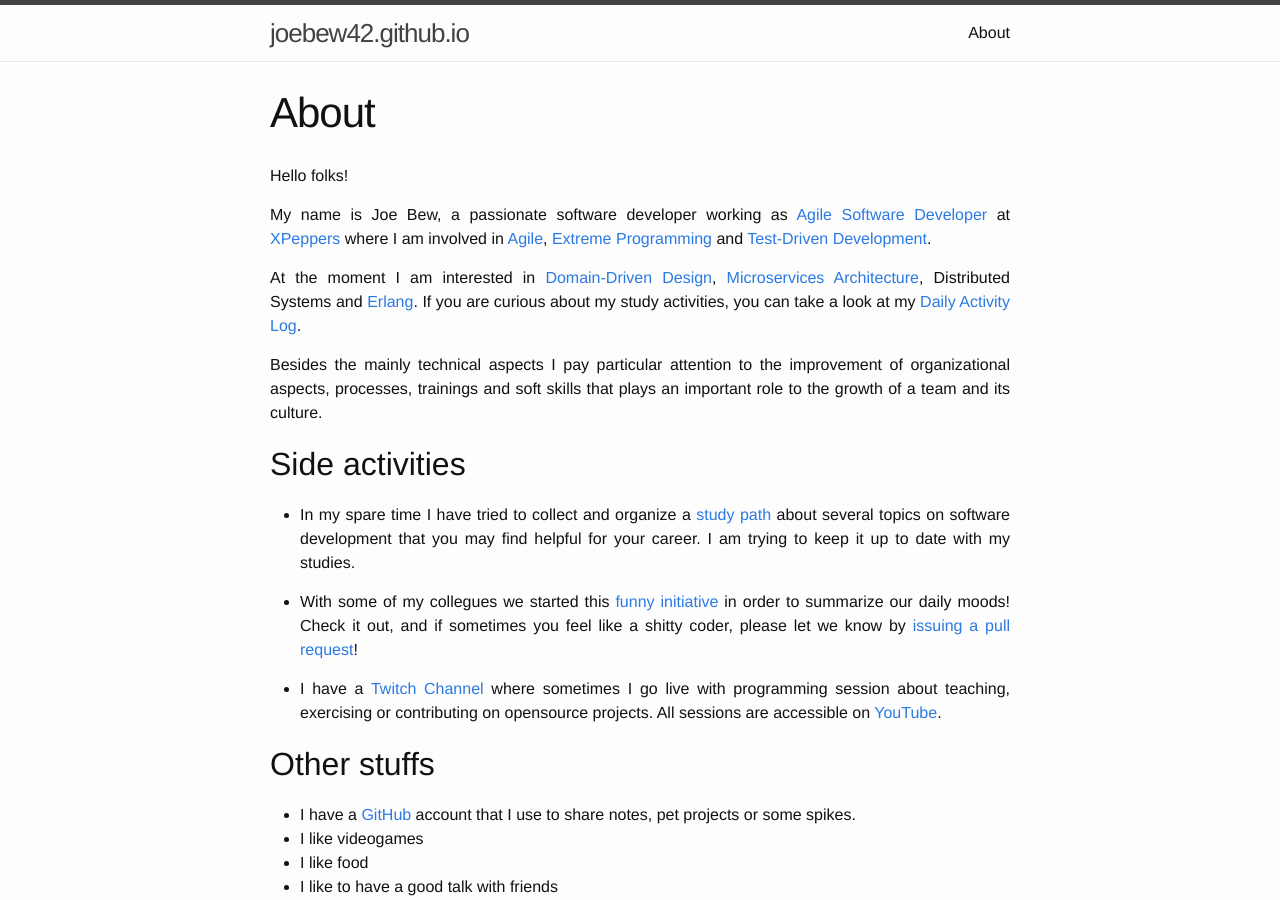
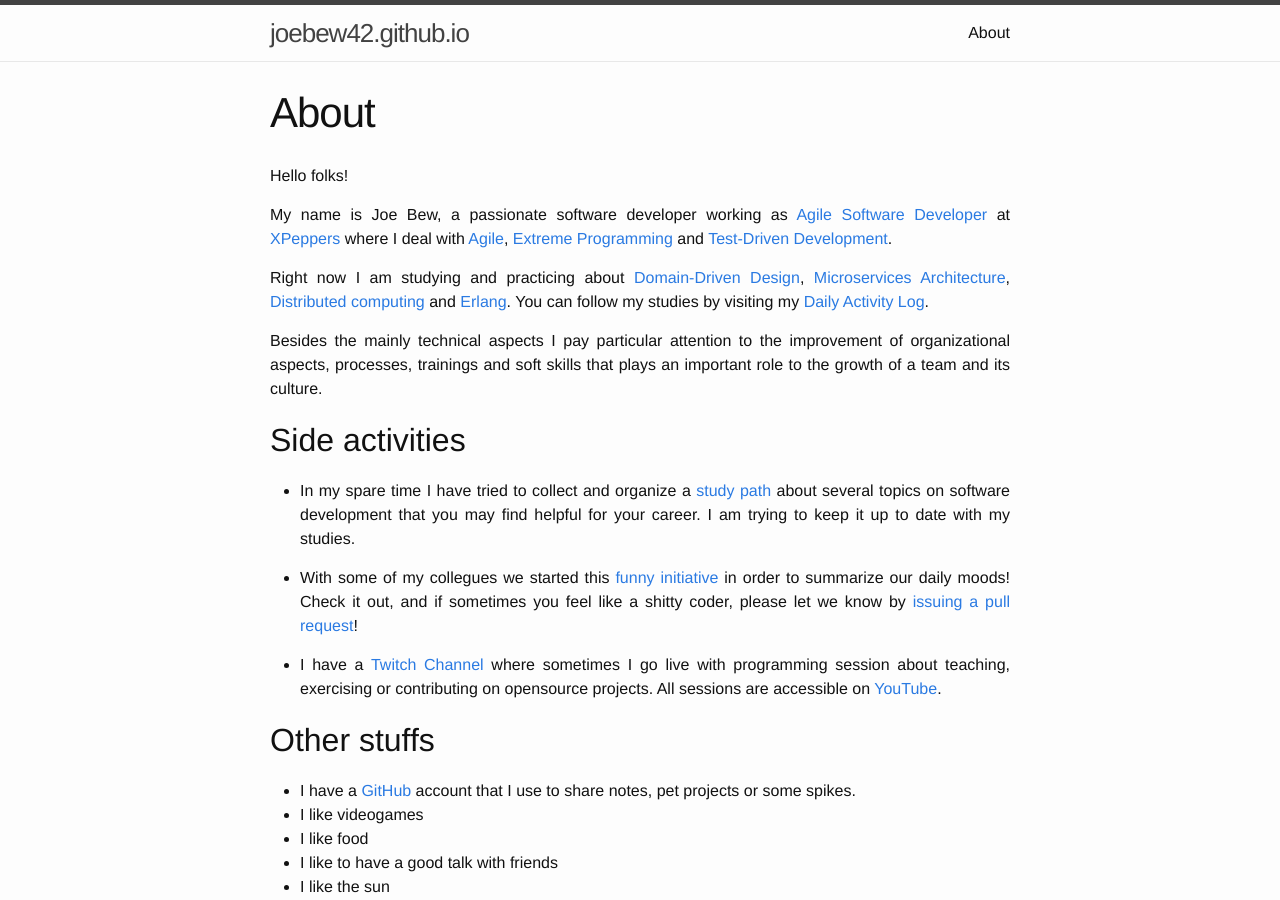
Before and after one commit to joebew42/joebew42.github.io, a Jekyll site: the page built from about.md, in a window 1280 px wide and 900 px high. Built offline with Jekyll 4.4.1, drawn with Linux system fonts in a browser that asks for light colours.

Commit message:
improve about

```diff
--- a/about.md
+++ b/about.md
@@ -6,9 +6,9 @@
 
 Hello folks!
 
-My name is Joe Bew, a passionate software developer working as [Agile Software Developer](https://en.wikipedia.org/wiki/Agile_software_development) at [XPeppers](http://www.xpeppers.com/) where I am involved in [Agile](http://agilemanifesto.org/), [Extreme Programming](https://en.wikipedia.org/wiki/Extreme_programming) and [Test-Driven Development](https://en.wikipedia.org/wiki/Test-driven_development).
+My name is Joe Bew, a passionate software developer working as [Agile Software Developer](https://en.wikipedia.org/wiki/Agile_software_development) at [XPeppers](http://www.xpeppers.com/) where I deal with [Agile](http://agilemanifesto.org/), [Extreme Programming](https://en.wikipedia.org/wiki/Extreme_programming) and [Test-Driven Development](https://en.wikipedia.org/wiki/Test-driven_development).
 
-At the moment I am interested in [Domain-Driven Design](https://en.wikipedia.org/wiki/Domain-driven_design), [Microservices Architecture](https://martinfowler.com/articles/microservices.html), Distributed Systems and [Erlang](https://www.erlang.org/). If you are curious about my study activities, you can take a look at my [Daily Activity Log](http://joebew42.github.io/events.xml).
+Right now I am studying and practicing about [Domain-Driven Design](https://en.wikipedia.org/wiki/Domain-driven_design), [Microservices Architecture](https://martinfowler.com/articles/microservices.html), [Distributed computing](https://en.wikipedia.org/wiki/Distributed_computing) and [Erlang](https://www.erlang.org/). You can follow my studies by visiting my [Daily Activity Log](http://joebew42.github.io/events.xml).
 
 Besides the mainly technical aspects I pay particular attention to the improvement of organizational aspects, processes, trainings and soft skills that plays an important role to the growth of a team and its culture.
 
```
